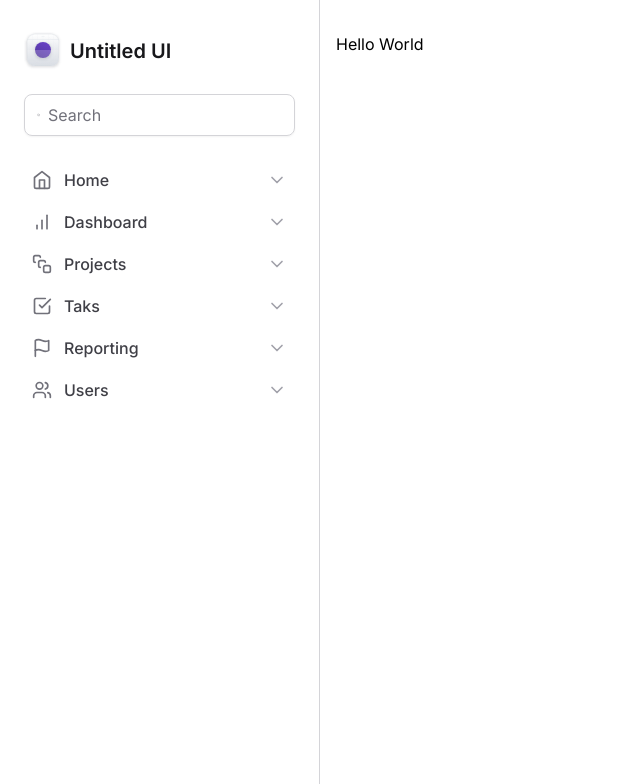
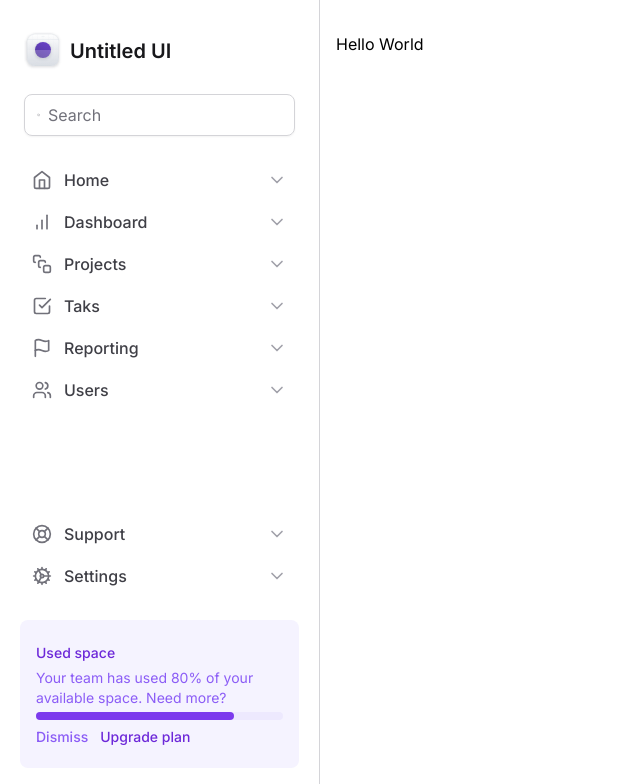
Before and after one commit to mathzsl/dashboard, a Next.js app: page / in a window 1280 px wide. Shown: the top 784 px of the page, without its empty margins (0-640 px from the left). Built offline with nearby package versions, Linux system fonts and the light colour scheme.

Commit message:
feat(aside-menu)component: used space widget

```diff
--- /dev/null
+++ b/src/app/components/Sidebar/UsedSpaceWidget.tsx
@@ -0,0 +1,33 @@
+export function UsedSpaceWidget() {
+  return (
+    <div className="flex flex-col gap-4 rounded-lg bg-violet-50 px-4 py-5">
+      <div className="space-y-1">
+        <span className="text-sm/5 font-medium text-violet-700">
+          Used space
+        </span>
+        <p className="text-sm/5 text-violet-500">
+          Your team has used 80% of your available space. Need more?
+        </p>
+
+        <div className="h-2 rounded-full bg-violet-100">
+          <div className="h-2 w-4/5 rounded-full bg-violet-600" />
+        </div>
+
+        <div className="space-x-3">
+          <button
+            type="button"
+            className="text-sm font-medium text-violet-500 hover:text-violet-700"
+          >
+            Dismiss
+          </button>
+          <button
+            type="button"
+            className="text-sm font-medium text-violet-700 hover:text-violet-900"
+          >
+            Upgrade plan
+          </button>
+        </div>
+      </div>
+    </div>
+  )
+}
--- a/src/app/components/Sidebar/index.tsx
+++ b/src/app/components/Sidebar/index.tsx
@@ -1,10 +1,12 @@
-import { Search } from 'lucide-react'
+import { Search, LifeBuoy, Cog } from 'lucide-react'
 import { Logo } from './Logo'
 import { MainNavigation } from './MainNavigation'
+import { NavItem } from './MainNavigation/NavItem'
+import { UsedSpaceWidget } from './UsedSpaceWidget'
 
 export function Sidebar() {
   return (
-    <aside className="space-y-6 border-r border-zinc-300 px-5 py-8">
+    <aside className="flex flex-col gap-6 border-r border-zinc-300 px-5 py-8">
       <Logo />
 
       <div className="mx-1 flex items-center gap-2 rounded-lg border border-zinc-300 px-3 py-2 shadow-sm">
@@ -16,6 +18,15 @@
       </div>
 
       <MainNavigation />
+
+      <div className="mt-auto flex flex-col gap-6">
+        <nav className="space-y-0.5">
+          <NavItem title="Support" icon={LifeBuoy} />
+          <NavItem title="Settings" icon={Cog} />
+        </nav>
+
+        <UsedSpaceWidget />
+      </div>
     </aside>
   )
 }
```
